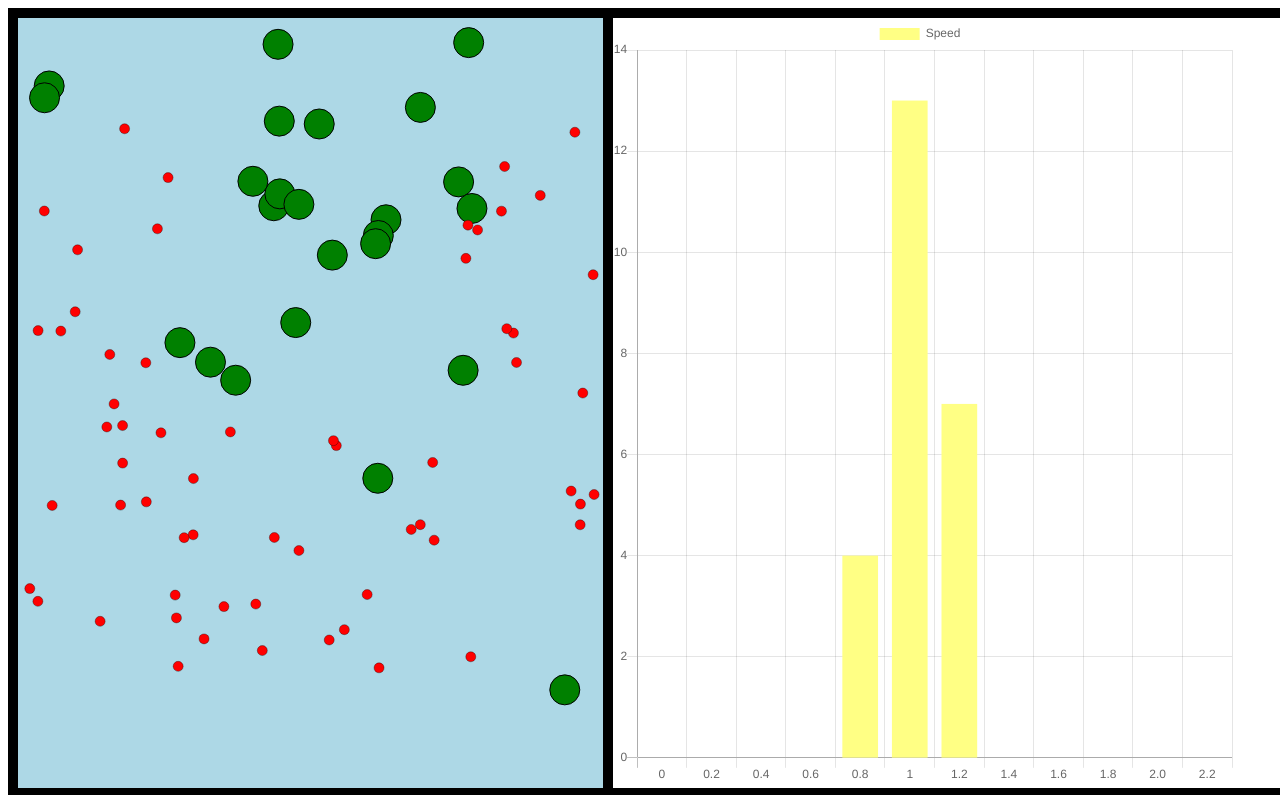
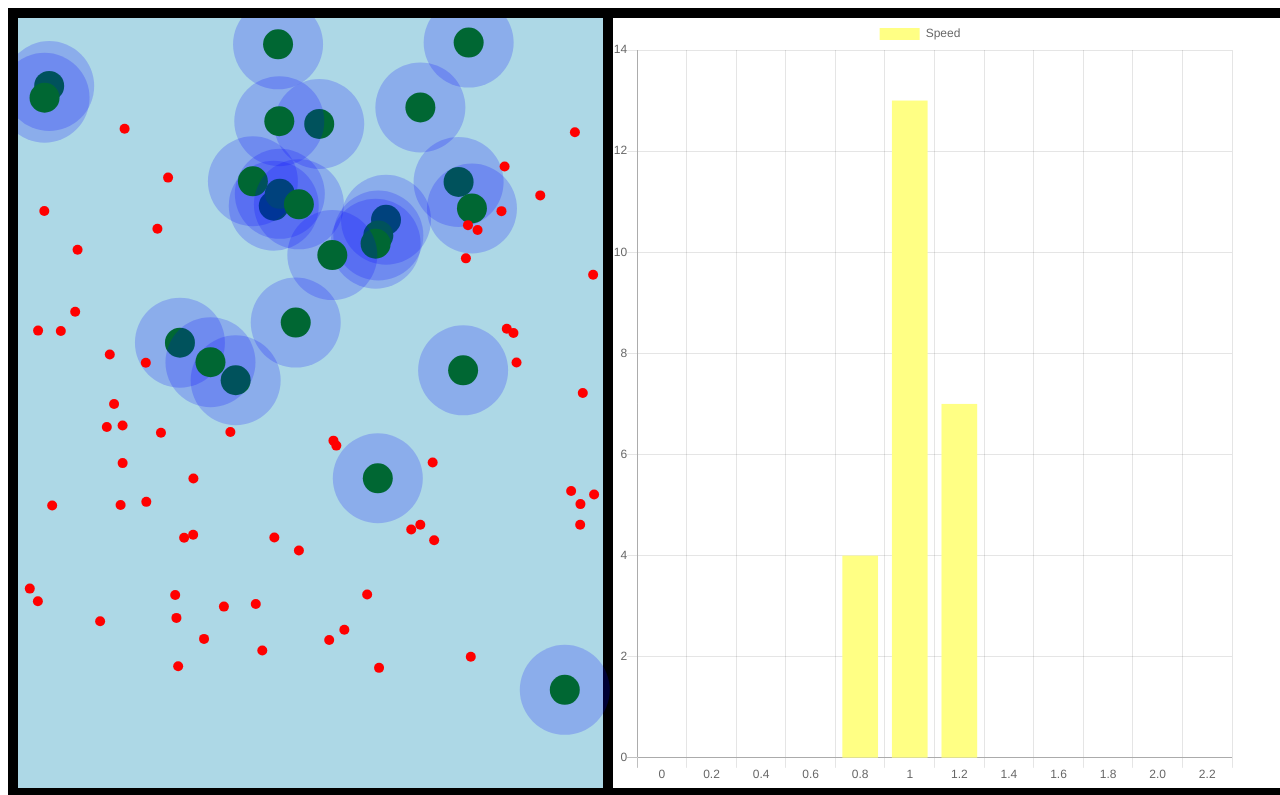
Before and after one commit to tommy-couzens/primer-inspired-animations, a plain HTML site: page natural-selection/index.html in a window 1280 px wide. Shown: the top 795 px of the page. Drawn offline with nearby package versions, Linux system fonts and the light colour scheme.

Commit message:
made sense look pretty

```diff
--- a/geometry.js
+++ b/geometry.js
@@ -3,11 +3,13 @@ function circle(x, y, radius, colour="green", fill = true) {
 	ctx.arc(x, y, radius, 0, 2*Math.PI,true);
 	ctx.fillStyle = colour;
 	ctx.strokeStyle = "black"
+	ctx.strokeStyle = colour;
 	ctx.lineWidth = radius/15;
 	if (fill) {
 		ctx.fill();
+	} else {
+		ctx.stroke();
 	}
-	ctx.stroke();
 }
 
 function line(x1, y1, x2, y2, colour = "black", width="10") {
--- a/natural-selection/creatures.js
+++ b/natural-selection/creatures.js
@@ -79,6 +79,6 @@ class Creature {
         ctx.fillText( this.speed.toFixed(2), this.position.x - 5, this.position.y);
     }
     drawSense() {
-        circle(this.position.x, this.position.y, this.sense, this.colour, false);
+        circle(this.position.x, this.position.y, this.sense, "rgba(0, 0, 255, 0.2)");
     }
 }
--- a/natural-selection/index.html
+++ b/natural-selection/index.html
@@ -69,7 +69,7 @@ function run() {
 
 	aliveCreatures.forEach(creature => {
 		creature.draw();
-		// creature.drawSense();
+		creature.drawSense();
 		// creature.drawEnergy();
 		// creature.drawSpeed();
 		// creature.drawFoodEaten();
```
